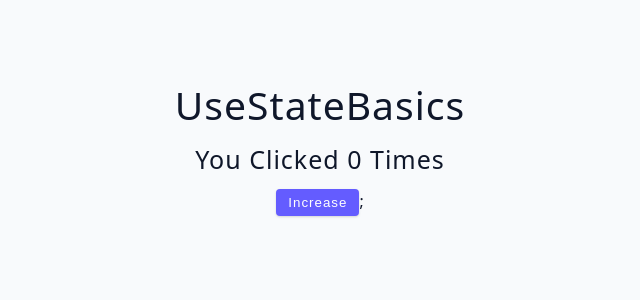
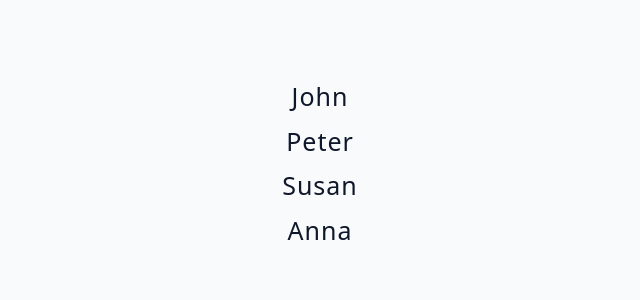
Before and after one commit to nmawela35/Advanced-React---Smilga, a React (Vite) app: page / in a window 1280 px wide. Shown: the top 300 px of the page, without its empty margins (320-960 px from the left). Built offline with nearby package versions, Linux system fonts and the light colour scheme.

Commit message:
display names from daja.js

```diff
--- a/src/tutorial/01-useState/starter/03-useState-array.jsx
+++ b/src/tutorial/01-useState/starter/03-useState-array.jsx
@@ -1,5 +1,18 @@
+import { data } from "../../../data";
+import React from "react";
+
 const UseStateArray = () => {
-  return <h2>useState array example</h2>;
+  const [people,setPeople] = React.useState(data);
+
+  return (
+    <div>
+      {people.map((person) =>{
+            // console.log(person.name)
+            const {id,name} =person
+            return <div key={id}><h4>{name}</h4></div>
+      })}
+    </div>
+  );
 };
 
 export default UseStateArray;
```
Also changed, not shown: src/App.jsx (+5 -2 lines).
